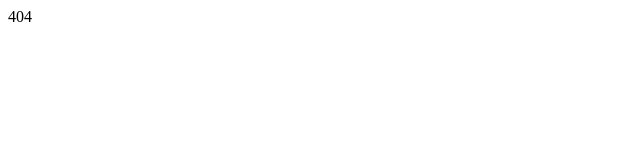
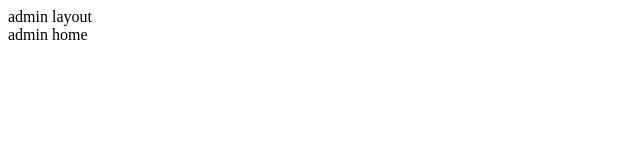
Before and after one commit to hotbloodturtle/nest-react-gql-signup, a React (Vite) app in the folder frontend/: page /admin in a window 1280 px wide. Shown: the top 160 px of the page, without its empty margins (0-640 px from the left). Built offline with nearby package versions, Linux system fonts and the light colour scheme.

Commit message:
:art: add - admin layout, routes

```diff
--- a/frontend/src/App.tsx
+++ b/frontend/src/App.tsx
@@ -2,10 +2,13 @@ import { ApolloClient, ApolloProvider, InMemoryCache } from "@apollo/client";
 import { BrowserRouter, Route, Routes } from "react-router-dom";
 import PageHome from "./pages";
 import Page404 from "./pages/404";
+import PageAdminHome from "./pages/admin";
+import PageSignin from "./pages/admin/signin";
+import PageSignup from "./pages/admin/signup";
 
 function App() {
   const client = new ApolloClient({
-    uri: "http://localhost:8000/graphql",
+    uri: `${import.meta.env.LOCAL_URL ?? ""}/graphql`,
     cache: new InMemoryCache(),
   });
   return (
@@ -13,6 +16,11 @@ function App() {
       <BrowserRouter>
         <Routes>
           <Route path="/" element={<PageHome />} />
+
+          <Route path="/admin" element={<PageAdminHome />}></Route>
+          <Route path="/admin/signin" element={<PageSignin />}></Route>
+          <Route path="/admin/signup" element={<PageSignup />}></Route>
+
           <Route path="*" element={<Page404 />} />
         </Routes>
       </BrowserRouter>
--- /dev/null
+++ b/frontend/src/pages/admin/LayoutAdmin.tsx
@@ -0,0 +1,11 @@
+import React, { FC } from "react";
+
+type LayoutProps = {
+  children: React.ReactNode;
+};
+
+const LayoutAdmin: FC<LayoutProps> = ({ children }) => {
+  return <div>admin layout{children}</div>;
+};
+
+export default LayoutAdmin;
--- /dev/null
+++ b/frontend/src/pages/admin/index.tsx
@@ -0,0 +1,11 @@
+import LayoutAdmin from "./LayoutAdmin";
+
+const PageAdminHome = () => {
+  return (
+    <LayoutAdmin>
+      <div>admin home</div>
+    </LayoutAdmin>
+  );
+};
+
+export default PageAdminHome;
--- /dev/null
+++ b/frontend/src/pages/admin/signin/index.tsx
@@ -0,0 +1,5 @@
+const PageSignin = () => {
+  return <div>sign in</div>;
+};
+
+export default PageSignin;
--- /dev/null
+++ b/frontend/src/pages/admin/signup/index.tsx
@@ -0,0 +1,5 @@
+const PageSignup = () => {
+  return <div>sign up</div>;
+};
+
+export default PageSignup;
```
